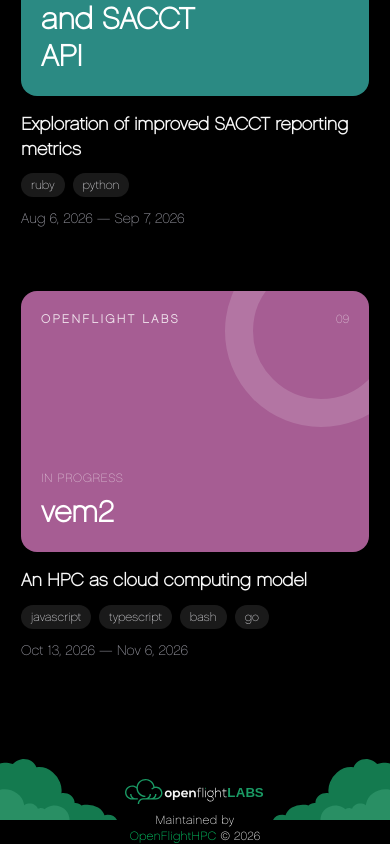
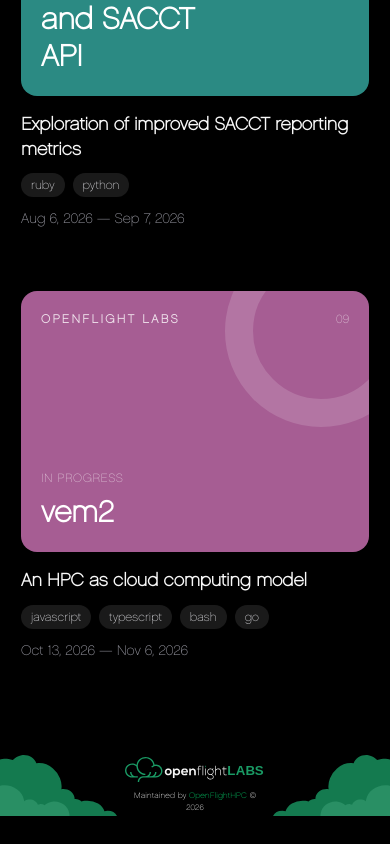
Before and after one commit to openflighthpc/openflightHPC_website_v2, a Next.js app: page / in a window 390 px wide. Shown: the part 4256-5100 px from the top of the page. After the commit the page ends 5072 px from the top, so only its background shows below. Built offline with nearby package versions, Linux system fonts and the light colour scheme.

Commit message:
Styling tweaks

```diff
--- a/app/components/Footer.tsx
+++ b/app/components/Footer.tsx
@@ -12,7 +12,7 @@ export default function Footer() {
             className="h-auto w-[30%] max-w-72 shrink-0"
          />
 
-         <div className="flex min-w-0 translate-y-6 sm:translate-y-0 flex-1 flex-col items-center self-center px-2">
+         <div className="flex min-w-0 flex-1 flex-col items-center self-center px-2">
             <Image
                src="/openflightHPC_website_v2/header_logo.svg"
                width={288}
@@ -20,7 +20,7 @@ export default function Footer() {
                alt="OpenFlight Labs"
                className="h-auto w-full max-w-[400px]"
             />
-            <p className="mt-2 text-xs sm:text-sm md:text-lg tracking-wide text-center">
+            <p className="mt-2 text-[8px] sm:text-sm md:text-lg tracking-wide text-center">
                Maintained by{' '}
                <a
                   target="_blank"
```
